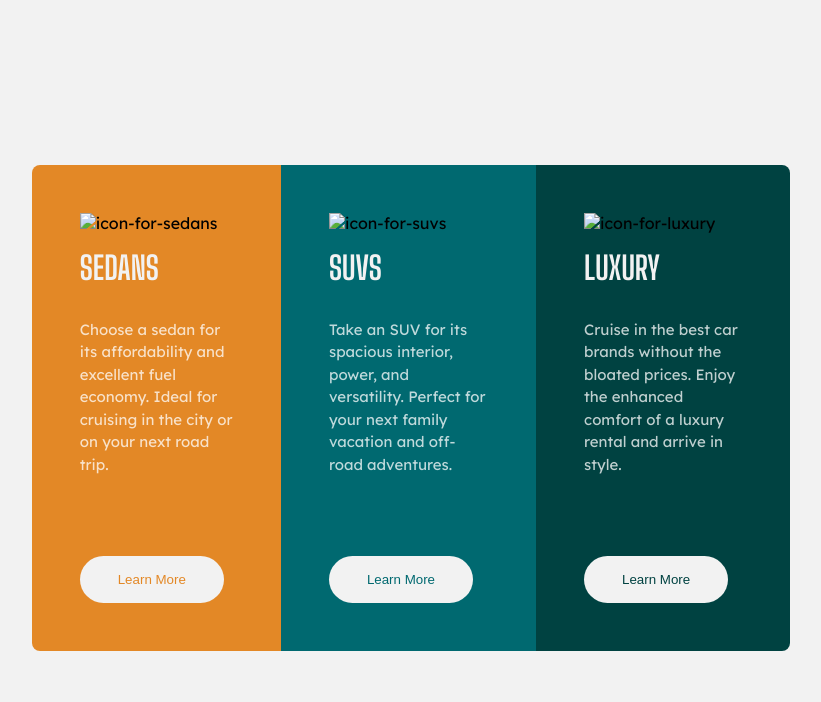
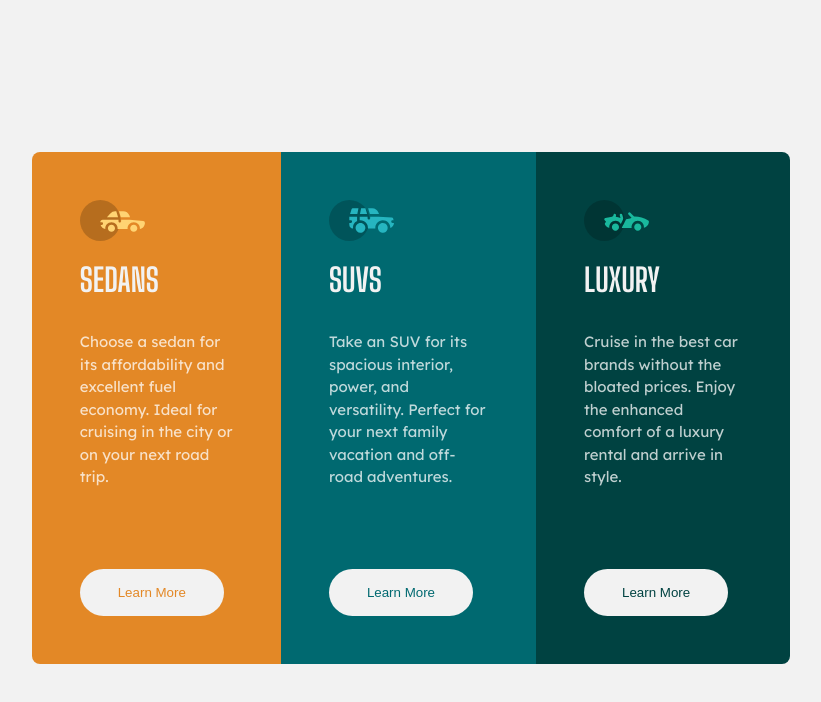
Before and after one commit to tarun19991121/3-Column-Preview-Card-Component, a plain HTML site: page index.html in a window 1280 px wide. Shown: the whole page, without its empty margins (229-1050 px from the left). Drawn offline with Linux system fonts and the light colour scheme; the site is published under a folder, as on GitHub Pages, so addresses that start at the root find nothing.

Commit message:
Update index.html

```diff
--- a/index.html
+++ b/index.html
@@ -10,7 +10,7 @@
 
   <div class="container">
     <div class="card-container sedans">
-      <img src="/images/icon-sedans.svg" alt="icon-for-sedans">
+      <img src="./images/icon-sedans.svg" alt="icon-for-sedans">
       <h1>SEDANS</h1>
       <p>Choose a sedan for its affordability and excellent fuel economy. Ideal for cruising in the city
         or on your next road trip.</p>
@@ -18,7 +18,7 @@
     </div>
 
     <div class="card-container suvs">
-      <img src="/images/icon-suvs.svg" alt="icon-for-suvs">
+      <img src="./images/icon-suvs.svg" alt="icon-for-suvs">
       <h1>SUVS</h1>
       <p>Take an SUV for its spacious interior, power, and versatility. Perfect for your next family vacation
         and off-road adventures.</p>
@@ -26,7 +26,7 @@
     </div>
 
     <div class="card-container luxury">
-      <img src="/images/icon-luxury.svg" alt="icon-for-luxury">
+      <img src="./images/icon-luxury.svg" alt="icon-for-luxury">
       <h1>LUXURY</h1>
       <p>Cruise in the best car brands without the bloated prices. Enjoy the enhanced comfort of a luxury
         rental and arrive in style.</p>
```
